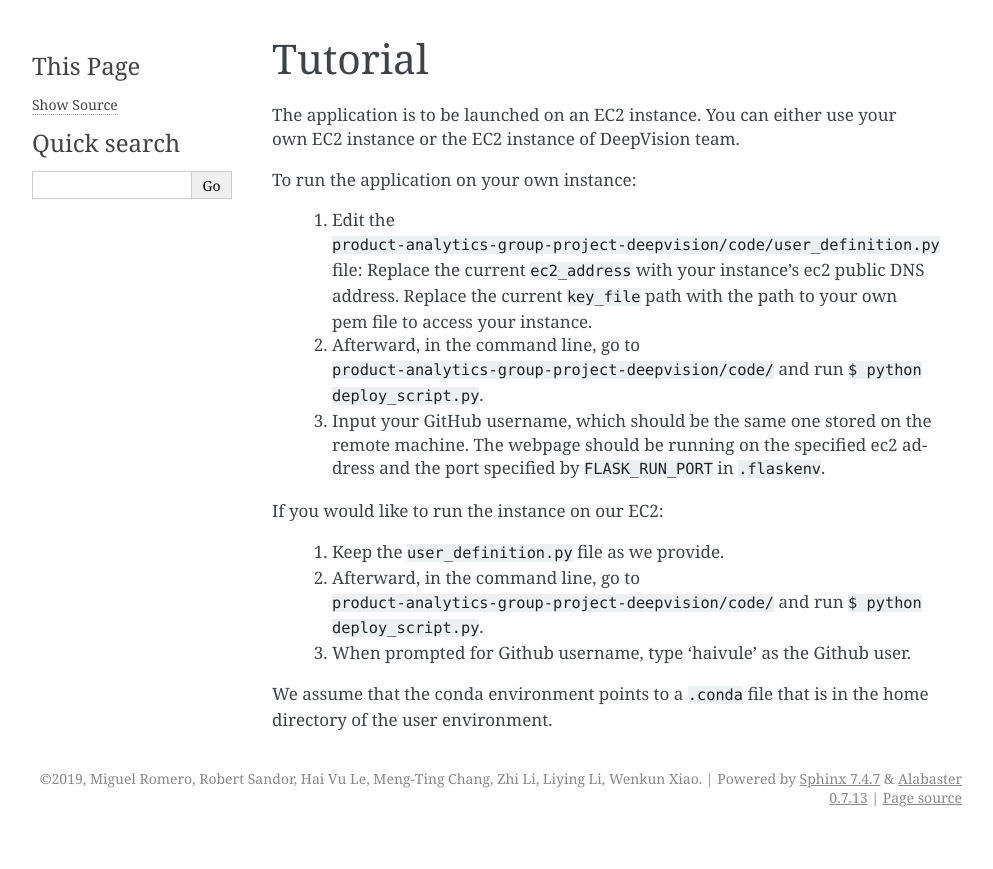
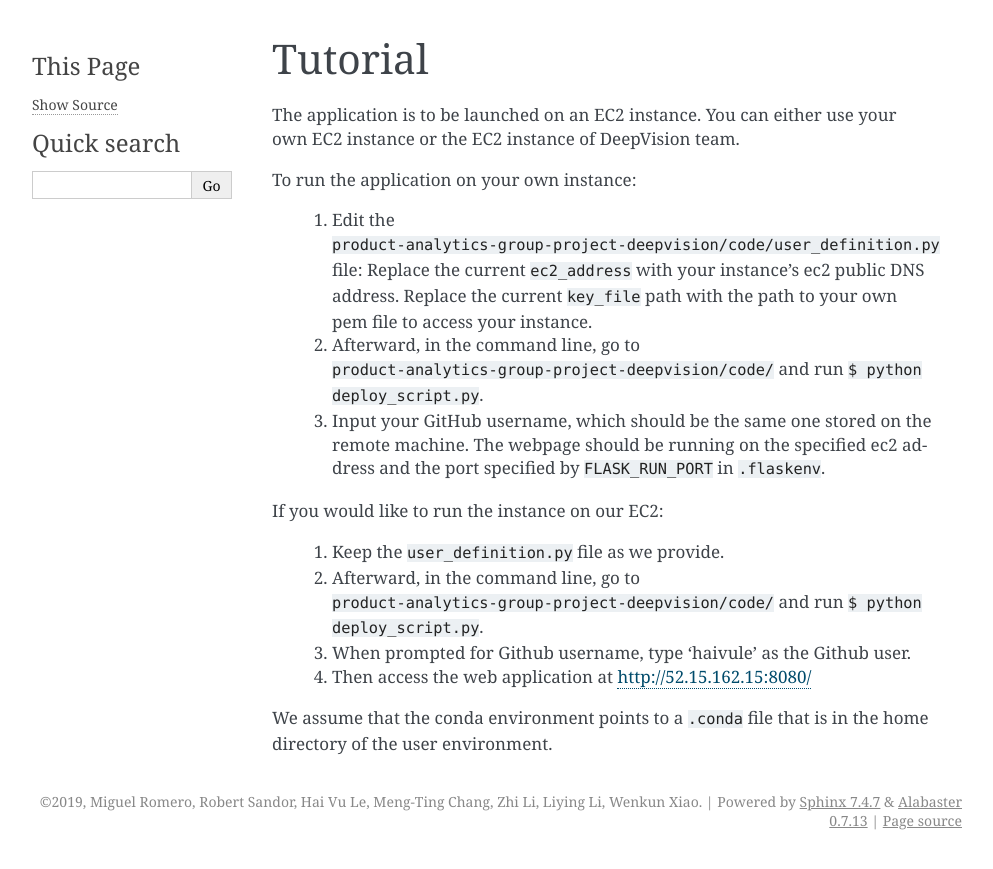
Before and after one commit to robertisandor/DeepVision, a Sphinx documentation site: the page built from documentation/source/tutorial.rst, in a window 1280 px wide. Shown: the top 869 px of the page, without its empty margins (148-1141 px from the left). Built offline with Sphinx 7.4.7, drawn with Linux system fonts in a browser that asks for light colours.

Commit message:
update tutorial

```diff
--- a/documentation/source/tutorial.rst
+++ b/documentation/source/tutorial.rst
@@ -20,4 +20,6 @@ If you would like to run the instance on our EC2:
 
 	3. When prompted for Github username, type 'haivule' as the Github user.
 
+	4. Then access the web application at http://52.15.162.15:8080/
+
 We assume that the conda environment points to a ``.conda`` file that is in the home directory of the user environment.
```
